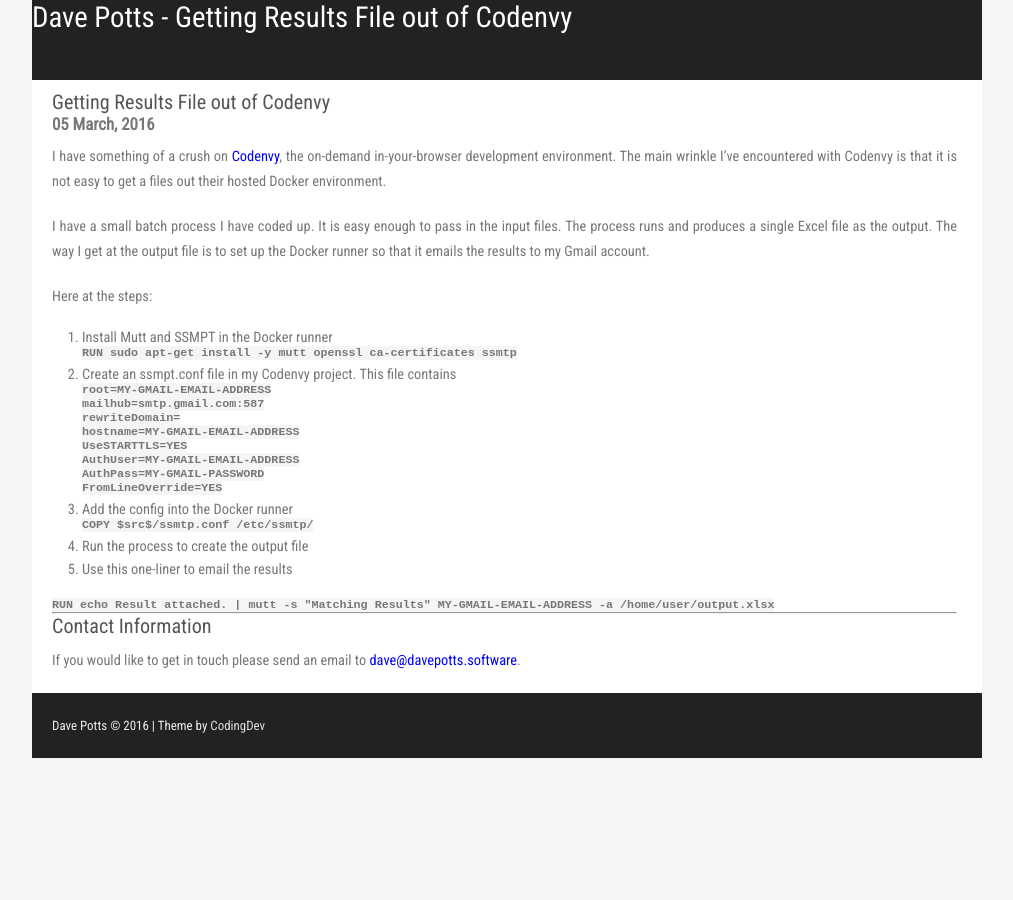
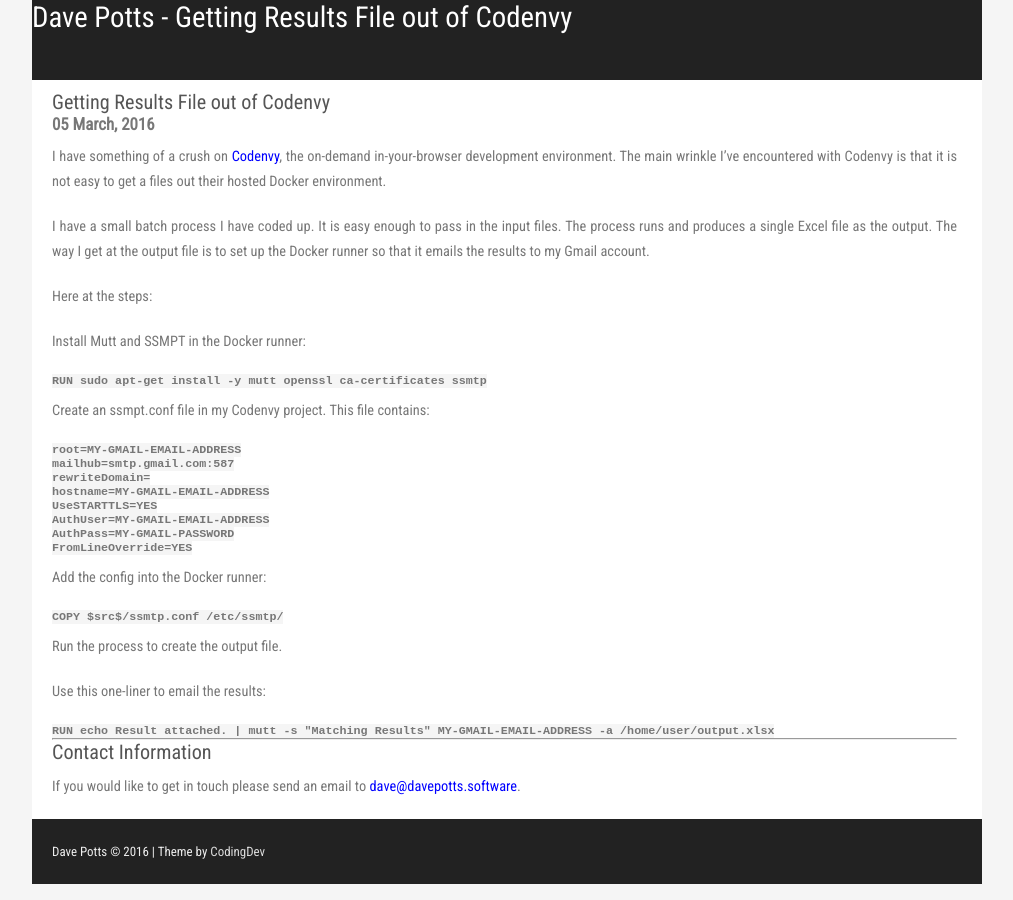
Before and after one commit to davegoopot/davegoopot.github.io, a Jekyll site: the page built from _posts/2016-03-05-Getting-results-out-of-codenvy.md, in a window 1280 px wide. Shown: the whole page, without its empty margins (133-1146 px from the left). Built offline with Jekyll 4.4.1, drawn with Linux system fonts in a browser that asks for light colours; some of the changed lines change nothing that is shown.

Commit message:
Fixing the code formatting

````diff
--- a/_posts/2016-03-05-Getting-results-out-of-codenvy.md
+++ b/_posts/2016-03-05-Getting-results-out-of-codenvy.md
@@ -9,12 +9,13 @@
 
 Here at the steps:
 
-1. Install Mutt and SSMPT in the Docker runner
+Install Mutt and SSMPT in the Docker runner:
+
 ```
 RUN sudo apt-get install -y mutt openssl ca-certificates ssmtp
 ```
 
-2. Create an ssmpt.conf file in my Codenvy project.  This file contains
+Create an ssmpt.conf file in my Codenvy project.  This file contains:
 ```
 root=MY-GMAIL-EMAIL-ADDRESS
 mailhub=smtp.gmail.com:587
@@ -25,13 +26,15 @@
 AuthPass=MY-GMAIL-PASSWORD
 FromLineOverride=YES
 ```
-3. Add the config into the Docker runner
+
+Add the config into the Docker runner:
 ```
 COPY $src$/ssmtp.conf /etc/ssmtp/
 ```
 
-4. Run the process to create the output file
-5. Use this one-liner to email the results
+Run the process to create the output file.
+
+Use this one-liner to email the results:
 
 ```
 RUN echo Result attached. | mutt -s "Matching Results" MY-GMAIL-EMAIL-ADDRESS -a /home/user/output.xlsx
````
